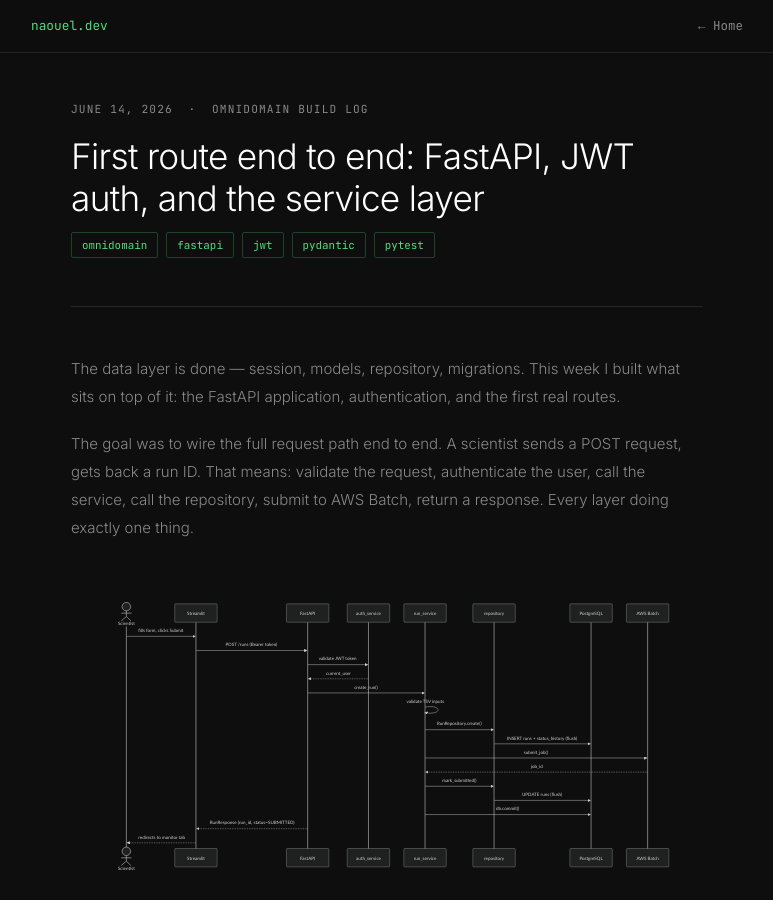
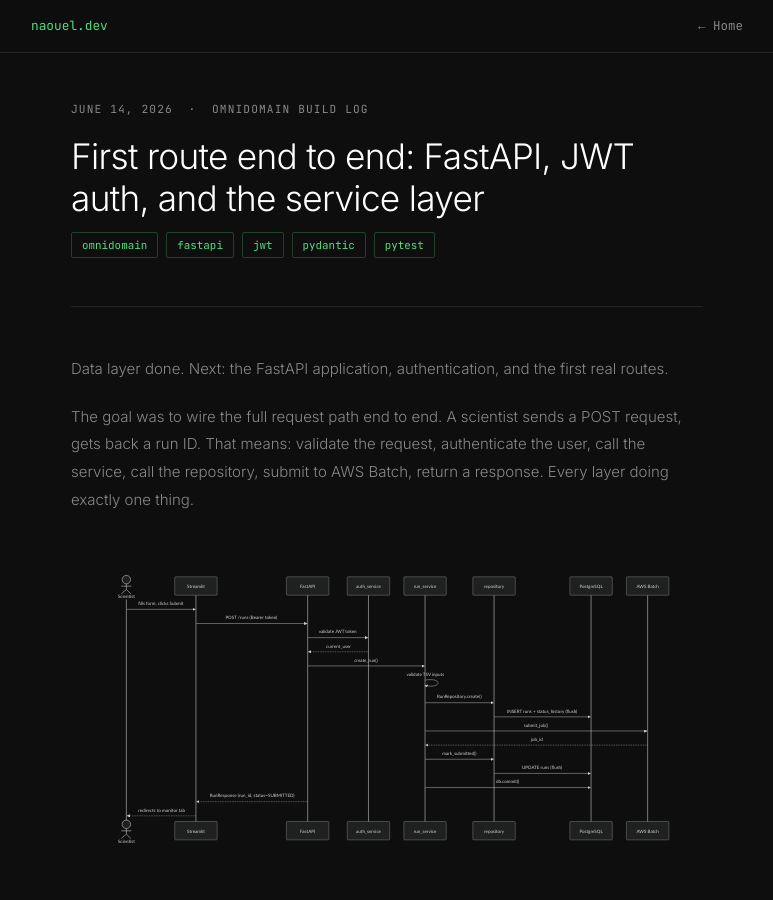
Before and after one commit to NaouelEldjouher/NaouelEldjouher.github.io, a Jekyll site: the page built from _posts/2026-06-14-omnidomain-day-8.md, in a window 1280 px wide and 900 px high. Shown: the whole window, without its empty margins (253-1026 px from the left). Built offline with Jekyll 4.4.1, drawn with Linux system fonts in a browser that asks for light colours; our own code applies the rules of GitHub Pages for plain Markdown files.

Commit message:
Update 2026-06-14-omnidomain-day-8.md

```diff
--- a/_posts/2026-06-14-omnidomain-day-8.md
+++ b/_posts/2026-06-14-omnidomain-day-8.md
@@ -4,7 +4,7 @@ date: 2026-06-14
 tags: [omnidomain, fastapi, jwt, pydantic, pytest]
 ---
 
-The data layer is done — session, models, repository, migrations. This week I built what sits on top of it: the FastAPI application, authentication, and the first real routes.
+Data layer done. Next: the FastAPI application, authentication, and the first real routes.
 
 The goal was to wire the full request path end to end. A scientist sends a POST request, gets back a run ID. That means: validate the request, authenticate the user, call the service, call the repository, submit to AWS Batch, return a response. Every layer doing exactly one thing.
 
```
